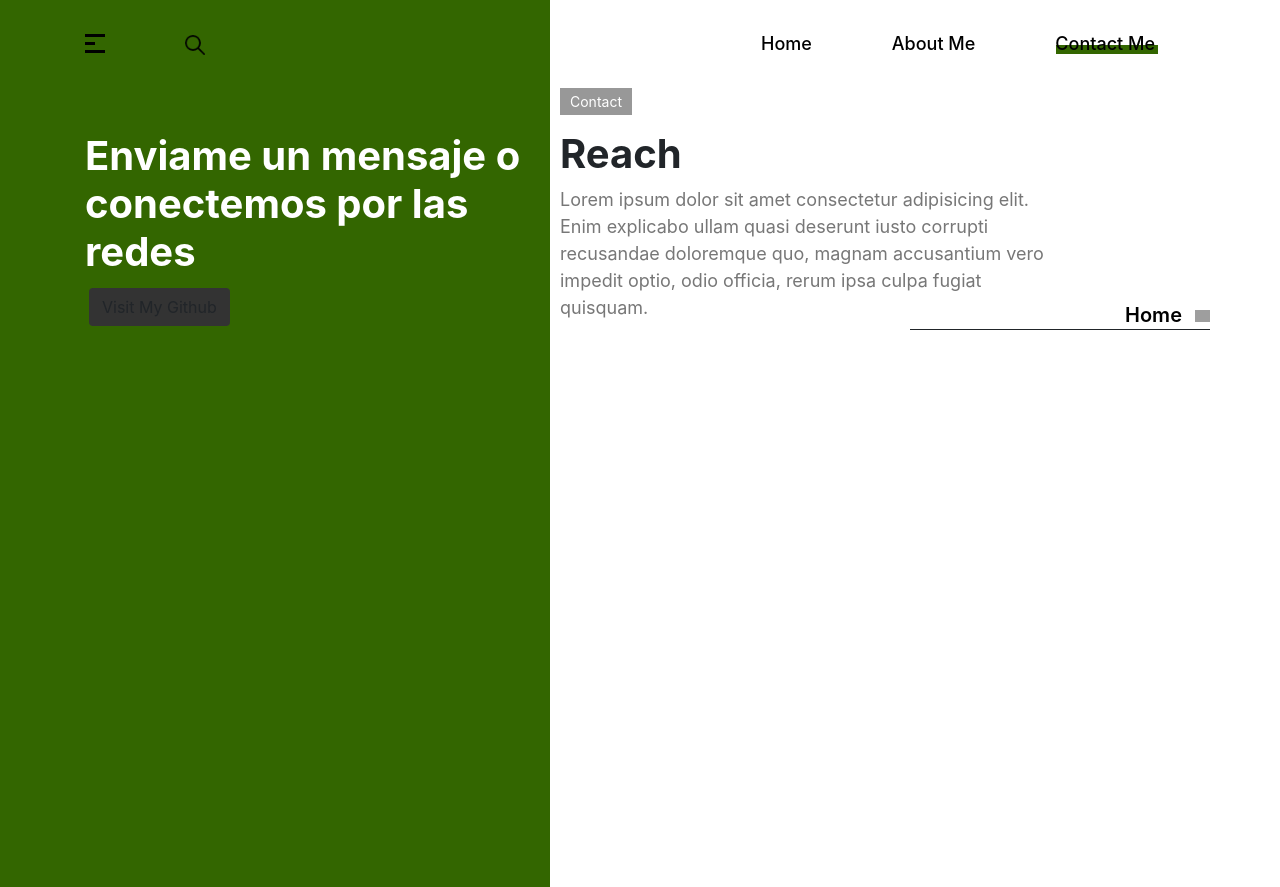
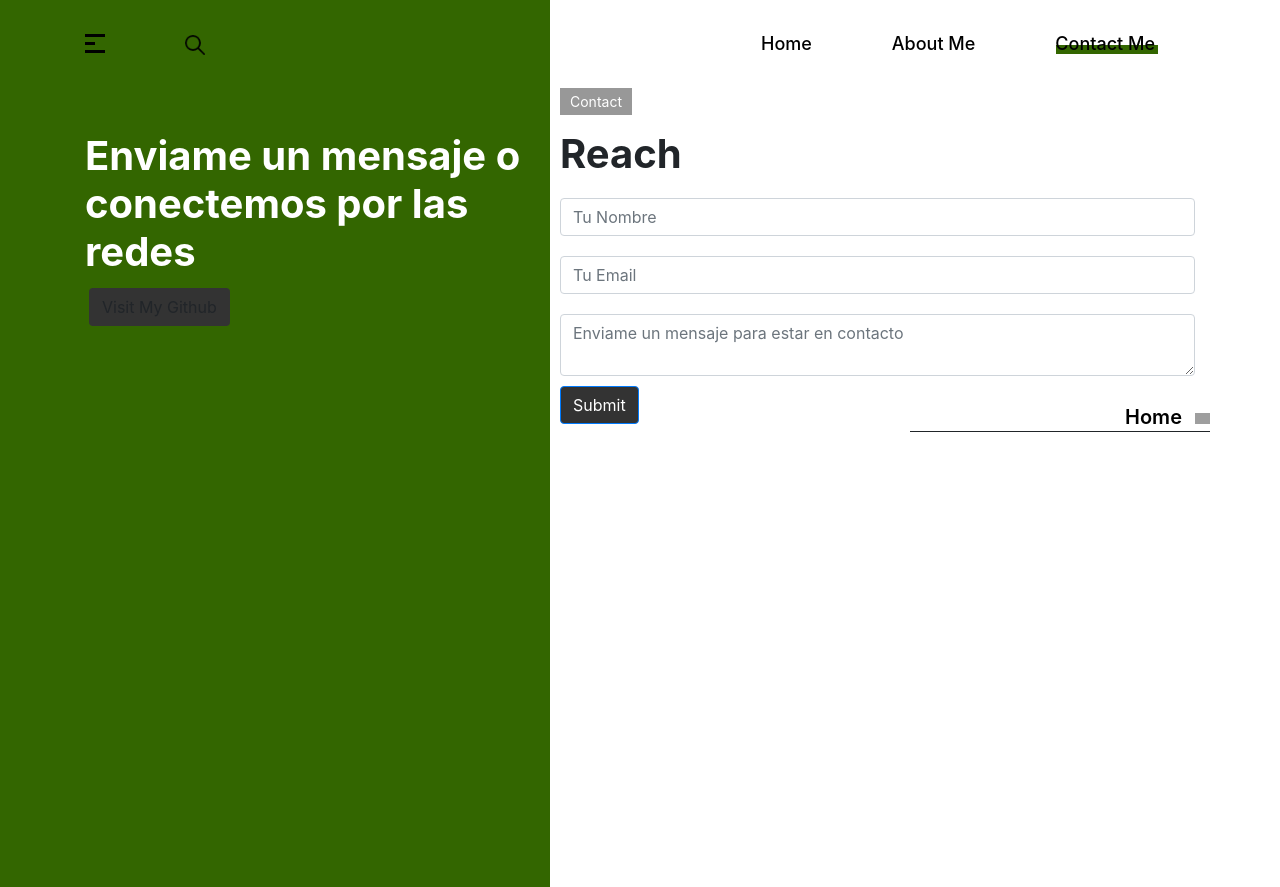
Before and after one commit to IgnaBiodre/Abrilportfolio, an Angular app: page /Reach in a window 1280 px wide. Built offline with nearby package versions, Linux system fonts and the light colour scheme; grey boxes are pictures that could not be loaded.

Commit message:
commit3-botones-form

```diff
--- a/angular.json
+++ b/angular.json
@@ -28,7 +28,7 @@
             ],
             "styles": [
               "node_modules/bootstrap/dist/css/bootstrap.min.css",
-              "src/styles.css"
+               "src/styles.css"
             ],
             "scripts": [],
             "vendorChunk": true,
--- a/package.json
+++ b/package.json
@@ -28,6 +28,7 @@
     "@fortawesome/free-solid-svg-icons": "^5.15.3",
     "@ng-bootstrap/ng-bootstrap": "^9.1.1",
     "bootstrap": "^4.6.0",
+    "bulma": "^0.9.2",
     "rxjs": "~6.6.0",
     "tslib": "^2.0.0",
     "zone.js": "~0.11.4"
--- a/src/app/app.module.ts
+++ b/src/app/app.module.ts
@@ -8,6 +8,8 @@ import { HeaderComponent } from './header/header.component';
 import { HomeComponent } from './home/home.component';
 import { AboutComponent } from './about/about.component';
 import { ReachComponent } from './reach/reach.component';
+import { FormsModule }   from '@angular/forms';
+
 
 import { FontAwesomeModule} from '@fortawesome/angular-fontawesome';
 
@@ -24,6 +26,7 @@ import { FontAwesomeModule} from '@fortawesome/angular-fontawesome';
     AppRoutingModule,
     NgbModule,
     FontAwesomeModule,
+    FormsModule
    ],
   providers: [],
   bootstrap: [AppComponent]
--- a/src/app/reach/reach.component.css
+++ b/src/app/reach/reach.component.css
@@ -31,3 +31,11 @@
     background-color: #eff7ff;
     border-color: rgba(0,0,0,0.2);
 }
+.fstyle{
+    margin-top: 20px;
+    margin-bottom: 10px;
+
+}
+.submit{
+    background-color: #333333;
+}
--- a/src/app/reach/reach.component.html
+++ b/src/app/reach/reach.component.html
@@ -11,9 +11,26 @@
         <div class="col-sm-7">
           <span class="p-tag">Contact</span>
           <h1 class="mt-3">Reach</h1>
-          <p class="p-des"> Lorem ipsum dolor sit amet consectetur adipisicing elit.
-             Enim explicabo ullam quasi deserunt iusto corrupti recusandae doloremque quo,
-              magnam accusantium vero impedit optio, odio officia, rerum ipsa culpa fugiat quisquam.</p>
+          <form>
+
+            <!-- name -->
+            <div class="field">
+              <input type="text" name="name" class="form-control fstyle" placeholder="Tu Nombre">
+            </div>
+
+            <!-- email -->
+            <div class="field">
+              <input type="email" name="email"  class="form-control fstyle" id="exampleInputEmail1" aria-describedby="emailHelp" placeholder="Tu Email">
+            </div>
+
+            <!-- message -->
+            <div class="field">
+              <textarea class="form-control fstyle" name="message" placeholder="Enviame un mensaje para estar en contacto"></textarea>
+            </div>
+
+            <button type="submit" class="btn btn-primary mb-2 submit">Submit</button>
+
+          </form>
 
           <a href='/Home' class="nextpage">Home <img src="assets/img/rm_arw_rgt.png" alt="icon" width="15" class="ml-2" /></a>
           <div class="underline"></div>
--- a/src/index.html
+++ b/src/index.html
@@ -8,6 +8,7 @@
   <meta name="viewport" content="width=device-width, initial-scale=1">
   <link rel="icon" type="image/x-icon" href="favicon.ico">
 
+
 </head>
 <body>
   <app-root></app-root>
```
Also changed, not shown: 1 other file (tests, documents, lock files or other folders).
